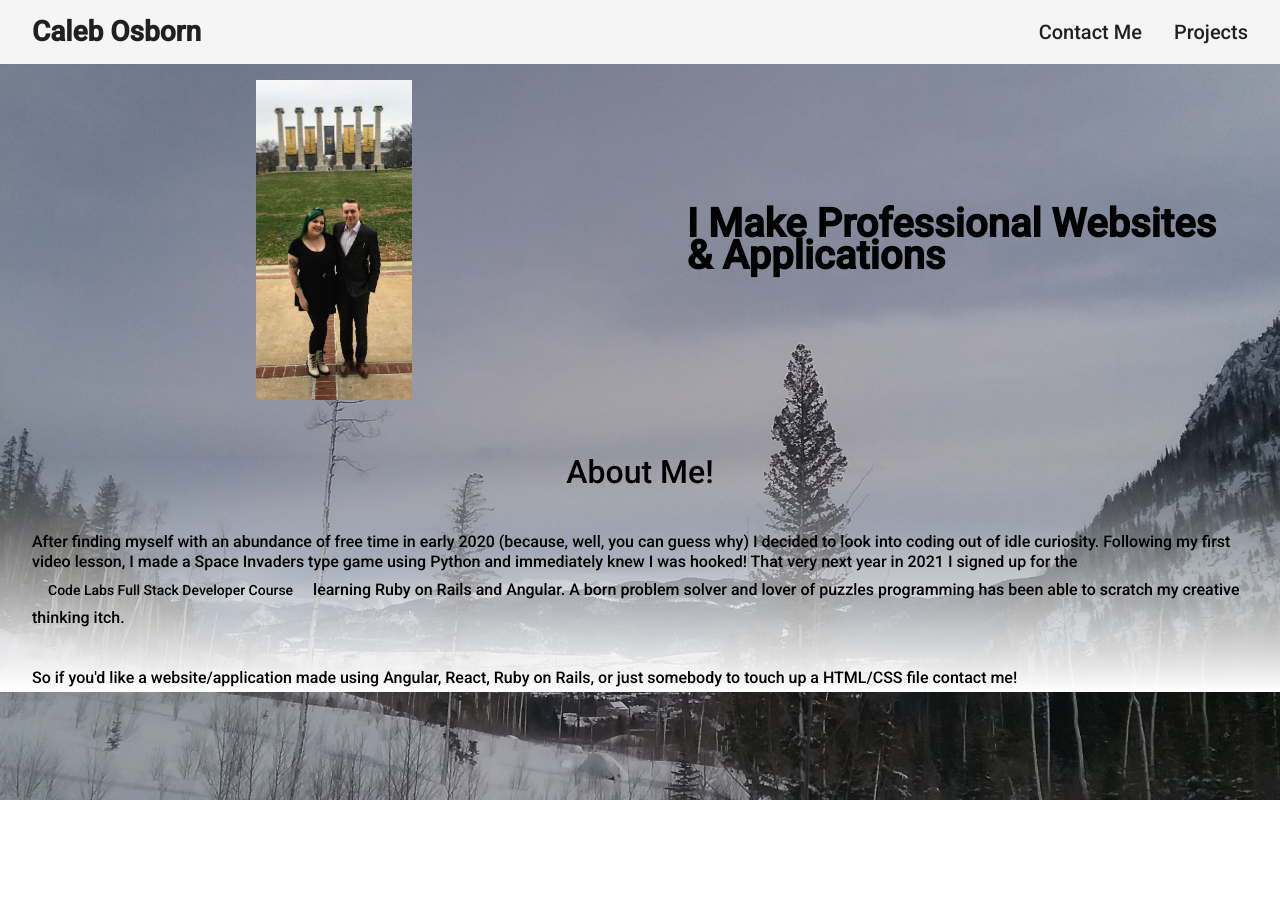
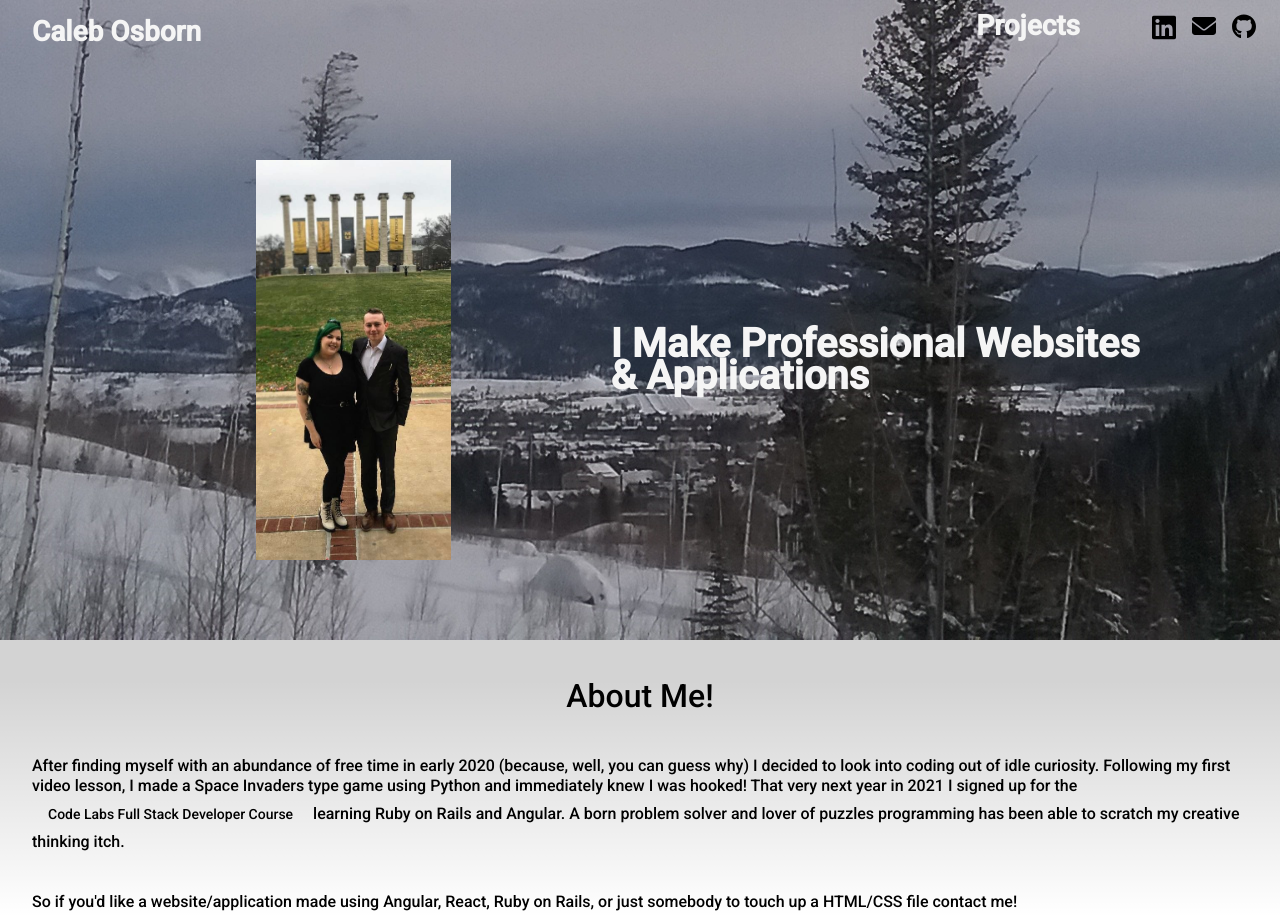
Before and after one commit to Cosbo9/Portfolio, an Angular app: page / in a window 1280 px wide. Before the commit the page ends 800 px from the top, so only its background shows below. Built offline with nearby package versions, Linux system fonts and the light colour scheme.

Commit message:
getting rid of header component and merging in home component

```diff
--- a/src/app/app.component.html
+++ b/src/app/app.component.html
@@ -1,2 +1 @@
-<app-header></app-header>
 <router-outlet></router-outlet>
--- a/src/app/app.module.ts
+++ b/src/app/app.module.ts
@@ -5,17 +5,14 @@ import { AppRoutingModule } from './app-routing.module';
 import { AppComponent } from './app.component';
 import { BrowserAnimationsModule } from '@angular/platform-browser/animations';
 import { MaterialsModule } from './materials/materials.module';
-import { ContactDialog, HeaderComponent } from './header/header.component';
 import { HomeComponent } from './home/home.component';
 import { ProjectsComponent } from './projects/projects.component';
 
 @NgModule({
   declarations: [
     AppComponent,
-    HeaderComponent,
     HomeComponent,
     ProjectsComponent,
-    ContactDialog
   ],
   imports: [
     BrowserModule,
--- a/src/app/header/contact-dialog.component.html
+++ /dev/null
@@ -1,28 +0,0 @@
-<div class="dialog">
-    <h1 mat-dialog-title>Contact Me!</h1>
-    <div mat-dialog-content>
-        <ul>
-            <li>
-                <img src="../../assets/linkedin-brands.svg" alt="linkedin icon">
-                <button mat-stroked-button>
-                    <a href="https://www.linkedin.com/in/caleb-osborn-911389242/" target="_blank">LinkedIn</a>
-                </button>
-            </li>
-            <li>
-                <img src="../../assets/envelope-solid.svg" alt="email icon">
-                <button mat-stroked-button>
-                    <a href="mailto:calebosborn114@gmail.com">Gmail</a>
-                </button>
-            </li>
-            <li>
-                <img src="../../assets/github-brands.svg" alt="github icon">
-                <button mat-stroked-button>
-                    <a href="https://github.com/Cosbo9" target="_blank">Github</a>
-                </button>
-            </li>
-        </ul>
-    </div>
-    <div mat-dialog-actions>
-        <button mat-button mat-dialog-close>Close</button>
-    </div>
-</div>
--- a/src/app/header/header.component.html
+++ /dev/null
@@ -1,11 +0,0 @@
-<mat-toolbar>
-    <h3 routerLink="/">Caleb Osborn</h3>
-    <div class="btnGroup">
-        <button mat-button (click)="openDialog()">
-        <h6>Contact Me</h6>
-      </button>
-        <button mat-button routerLink="projects">
-        <h6>Projects</h6>
-      </button>
-    </div>
-</mat-toolbar>
--- a/src/app/header/header.component.scss
+++ /dev/null
@@ -1,62 +0,0 @@
-mat-toolbar {
-    display: flex;
-    justify-content: space-between;
-    h3 {
-        cursor: pointer;
-        margin-left: 1rem;
-        font-size: 1.75rem;
-        font-weight: 600;
-    }
-}
-
-.dialog {
-    width: 30rem;
-    h1 {
-        font-weight: 500;
-        font-size: 1.5rem;
-    }
-    ul {
-        list-style-type: none;
-    }
-    li {
-        display: flex;
-        margin-left: -2.5rem;
-        img {
-            width: 2rem;
-            height: auto;
-            margin: 0 1rem;
-        }
-        a {
-            color: blue;
-        }
-    }
-}
-
-@media(max-width: 660px) {
-    .dialog {
-        width: auto;
-    }
-}
-
-@media(max-width: 450px) {
-    mat-toolbar {
-        display: flex;
-        h3 {
-            cursor: pointer;
-            font-size: 1.25rem;
-            font-weight: 600;
-        }
-        button {
-            width: 6rem;
-            h6 {
-                font-size: medium;
-            }
-        }
-    }
-}
-
-@media(max-width: 250px) {
-    img {
-        display: none;
-    }
-}
--- a/src/app/header/header.component.ts
+++ /dev/null
@@ -1,28 +0,0 @@
-import { Component, OnInit } from '@angular/core';
-import { MatDialog } from '@angular/material/dialog';
-
-@Component({
-  selector: 'app-header',
-  templateUrl: './header.component.html',
-  styleUrls: ['./header.component.scss']
-})
-export class HeaderComponent implements OnInit {
-
-  constructor(public dialog: MatDialog) { }
-
-  ngOnInit(): void {
-  }
-
-  openDialog() {
-    this.dialog.open(ContactDialog);
-  }
-
-}
-
-@Component({
-  selector: 'contact-dialog',
-  templateUrl: './contact-dialog.component.html',
-  styleUrls: ['./header.component.scss']
-})
-
-export class ContactDialog {}
--- a/src/app/home/home.component.html
+++ b/src/app/home/home.component.html
@@ -1,9 +1,36 @@
 <div class="homeContainer">
     <div class="header">
-        <img src="../assets/selfie.jpg" alt="Caleb Osborn">
-        <h1>
-            I Make Professional Websites <br> & Applications
-        </h1>
+        <mat-toolbar>
+            <h3 routerLink="/">Caleb Osborn</h3>
+            <div class="btnGroup">
+                <h6 routerLink="projects">Projects</h6>
+                <div class="iconList" mat-dialog-content>
+                    <ul>
+                        <li>
+                            <a href="https://www.linkedin.com/in/caleb-osborn-911389242/" target="_blank">
+                                <img src="../../assets/linkedin-brands.svg" alt="linkedin icon">
+                            </a>
+                        </li>
+                        <li>
+                            <a href="mailto:calebosborn114@gmail.com">
+                                <img src="../../assets/envelope-solid.svg" alt="email icon">
+                            </a>
+                        </li>
+                        <li>
+                            <a href="https://github.com/Cosbo9" target="_blank">
+                                <img src="../../assets/github-brands.svg" alt="github icon">
+                            </a>
+                        </li>
+                    </ul>
+                </div>
+            </div>
+        </mat-toolbar>
+        <div class="tag">
+            <img src="../assets/selfie.jpg" alt="Caleb Osborn">
+            <h1>
+                I Make Professional Websites <br> & Applications
+            </h1>
+        </div>
     </div>
     <div class="aboutContainer">
         <h1>About Me!</h1>
--- a/src/app/home/home.component.scss
+++ b/src/app/home/home.component.scss
@@ -1,9 +1,14 @@
         .header {
             display: flex;
-    justify-content: space-between;
+            flex-direction: column;
+            background: url("../../assets/landscape2.jpg") bottom no-repeat fixed;
+            height: 40rem;
+            .tag {
+                display: flex;
+                margin-top: 5rem;
                 img {
                     width: auto;
-        height: 20rem;
+                    height: 25rem;
                     margin: 1rem 6rem;
                     margin-left: 16rem;
                 }
@@ -12,6 +17,8 @@
                     font-size: 2.5rem;
                     margin: 0 4rem;
                     align-self: center;
+                    color: whitesmoke;
+                }
             }
         }
 
@@ -29,6 +36,93 @@
                 font-size: 1rem;
                 font-weight: 500;
                 margin-top: 2rem;
+            }
+        }
+
+        mat-toolbar {
+            display: flex;
+            justify-content: space-between;
+            background: transparent;
+            h3 {
+                cursor: pointer;
+                margin-left: 1rem;
+                font-size: 1.75rem;
+                font-weight: 600;
+                color: whitesmoke;
+            }
+            .btnGroup {
+                display: flex;
+                h6 {
+                    margin: 1.5rem;
+                    font-size: 1.75rem;
+                    font-weight: 600;
+                    color: whitesmoke;
+                }
+                .iconList {
+                    ul {
+                        display: flex;
+                        list-style: none;
+                        li {
+                            height: auto;
+                            margin: .5rem;
+                            img {
+                                width: 1.5rem;
+                            }
+                        }
+                    }
+                }
+            }
+        }
+
+        .dialog {
+            width: 30rem;
+            h1 {
+                font-weight: 500;
+                font-size: 1.5rem;
+            }
+            ul {
+                list-style-type: none;
+            }
+            li {
+                display: flex;
+                margin-left: -2.5rem;
+                img {
+                    width: 2rem;
+                    height: auto;
+                    margin: 0 1rem;
+                }
+                a {
+                    color: blue;
+                }
+            }
+        }
+
+        @media(max-width: 660px) {
+            .dialog {
+                width: auto;
+            }
+        }
+
+        @media(max-width: 450px) {
+            mat-toolbar {
+                display: flex;
+                h3 {
+                    cursor: pointer;
+                    font-size: 1.25rem;
+                    font-weight: 600;
+                }
+                button {
+                    width: 6rem;
+                    h6 {
+                        font-size: medium;
+                    }
+                }
+            }
+        }
+
+        @media(max-width: 250px) {
+            img {
+                display: none;
             }
         }
 
--- a/src/styles.scss
+++ b/src/styles.scss
@@ -9,6 +9,4 @@ body {
     margin: 0;
     font-family: Roboto, "Helvetica Neue", sans-serif;
     background-color: lightgray;
-    background: url("./assets/landscape2.jpg") center no-repeat fixed;
-    background-size: cover;
 }
```
Also changed, not shown: 1 other file (tests, documents, lock files or other folders). Lines whose indentation alone changed are shown as unchanged.
